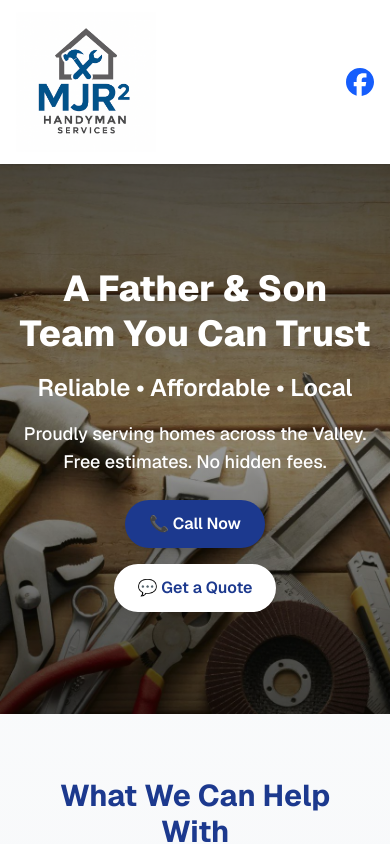
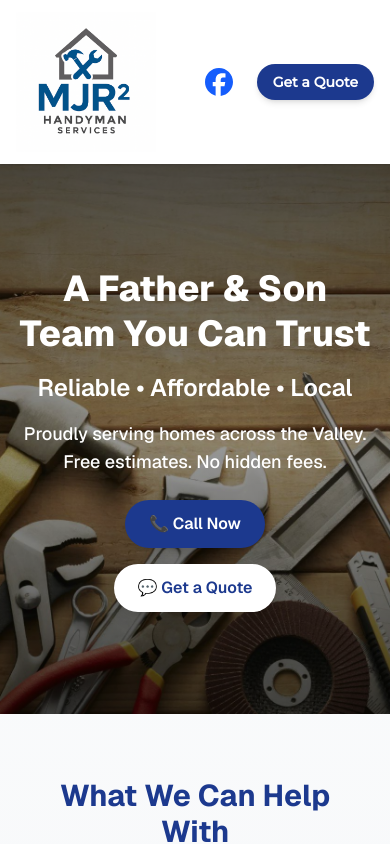
Before and after one commit to Michael-Riordan/mjr-handyman, a Next.js app: page / in a window 390 px wide. Shown: the top 844 px of the page. Built offline with nearby package versions, Linux system fonts and the light colour scheme.

Commit message:
edit nav so get a quote button is visible on mobile

```diff
--- a/src/app/components/Nav.tsx
+++ b/src/app/components/Nav.tsx
@@ -31,9 +31,9 @@ export default function Nav() {
           </Link>
         </motion.div>
 
-        {/* Navigation Links */}
+        {/* Navigation Links + Quote Button */}
         <motion.div
-          className="flex items-center gap-8"
+          className="flex items-center gap-6"
           initial={{ opacity: 0 }}
           animate={{ opacity: 1 }}
           transition={{ delay: 0.3, duration: 0.6 }}
@@ -69,11 +69,15 @@ export default function Nav() {
             </li>
           </ul>
 
-          {/* CTA Button */}
-          <Link href="/quote" className="hidden sm:block">
-            <button className="px-4 py-2 bg-blue-900 text-white font-bold rounded-full shadow hover:bg-blue-950 transition">
+          {/* Sleek Get a Quote Button */}
+          <Link href="/quote">
+            <motion.button
+              whileHover={{ scale: 1.05 }}
+              whileTap={{ scale: 0.95 }}
+              className="px-4 py-2 sm:px-5 sm:py-2.5 bg-blue-900 text-white font-semibold rounded-full shadow-md hover:bg-blue-950 transition-all text-sm sm:text-base"
+            >
               Get a Quote
-            </button>
+            </motion.button>
           </Link>
         </motion.div>
       </nav>
```
